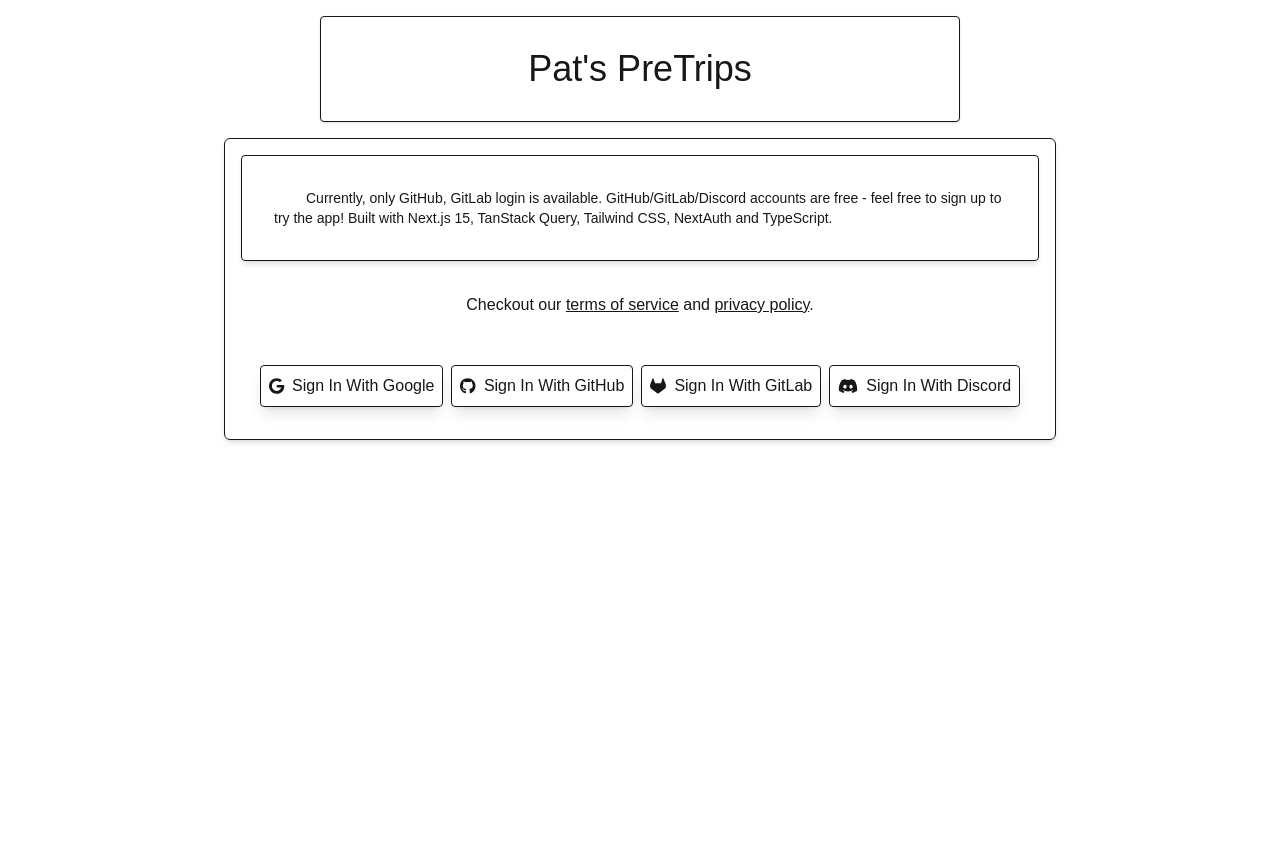
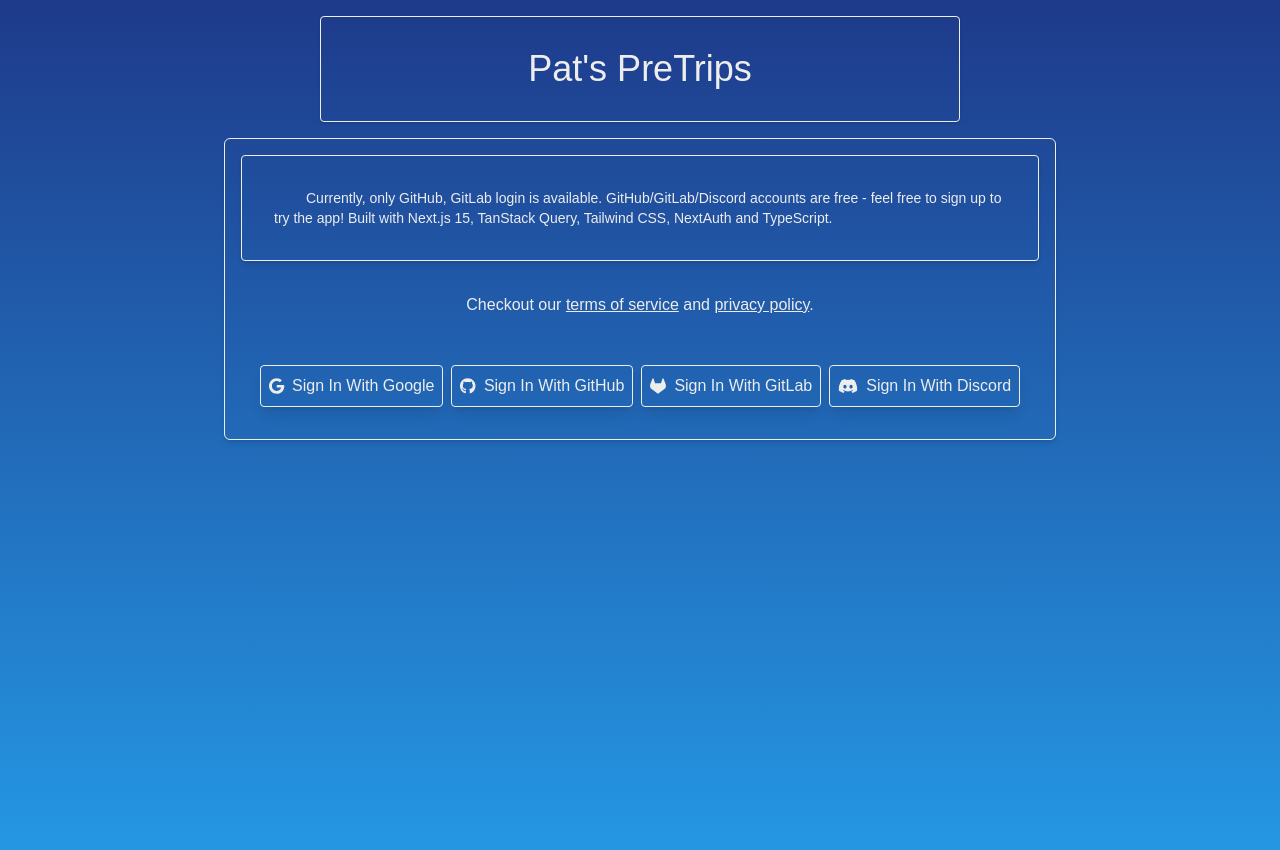
Before and after one commit to Pmacdon15/pats-pretrips, a Next.js app: page / in a window 1280 px wide. Shown: the top 850 px of the page. Built offline with nearby package versions, Linux system fonts and the light colour scheme; no server answers.

Commit message:
updated css

```diff
--- a/src/app/globals.css
+++ b/src/app/globals.css
@@ -1,8 +1,8 @@
 @import "tailwindcss";
 
 :root {
-  --background: #ffffff;
-  --foreground: #171717;
+  --foreground: #ededed;
+  --background: linear-gradient(to bottom, #1e3a8a, #259feb);
 }
 
 @theme inline {
```
